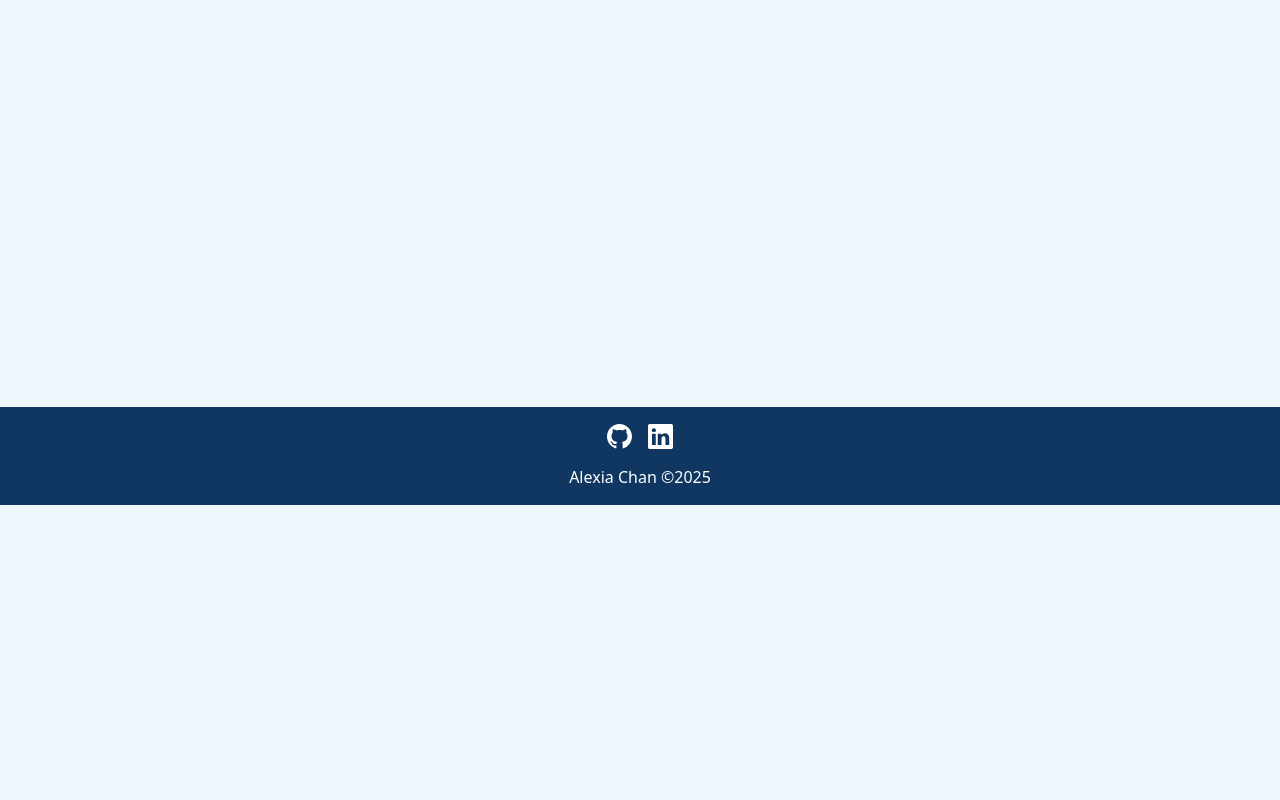
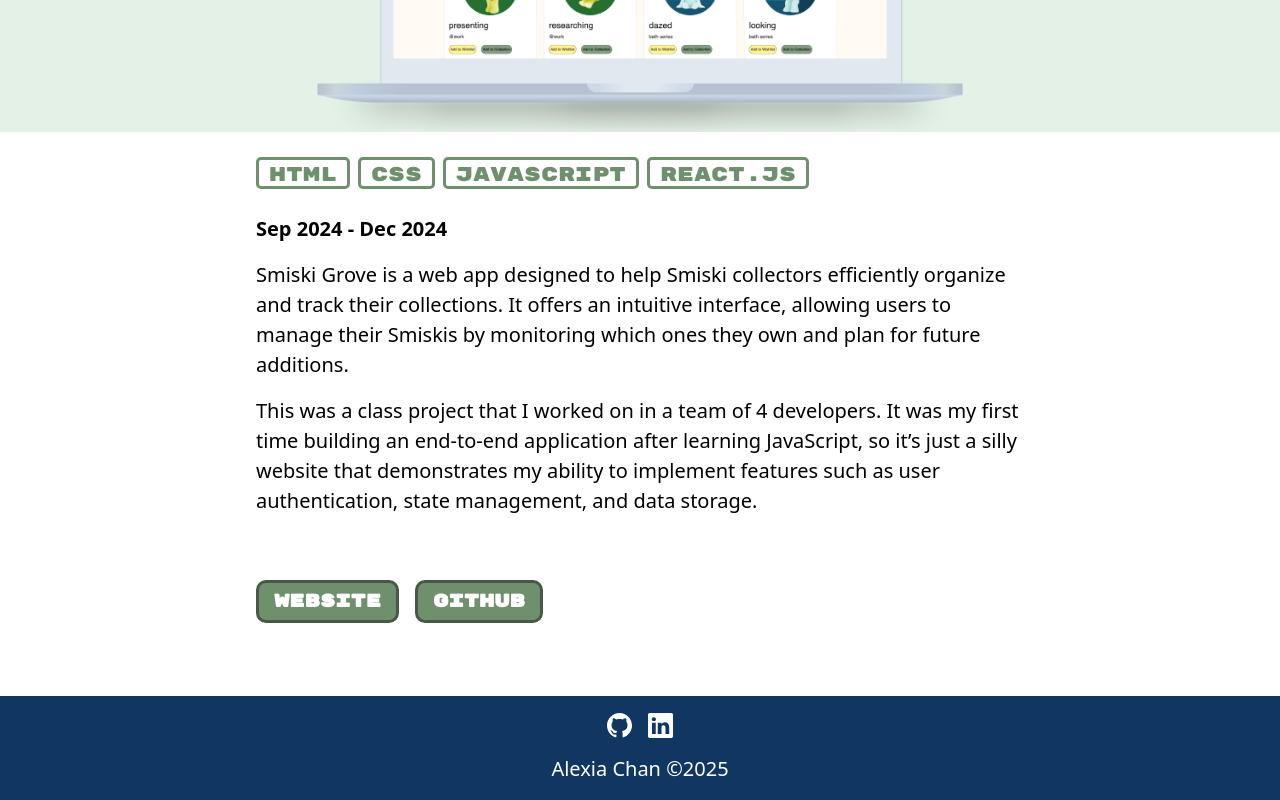
Before and after one commit to achan124/portfolio, a React (Vite) app: page /smiski in a window 1280 px wide. Shown: the part 543-1343 px from the top of the page. Before the commit the page ends 1048 px from the top, so only its background shows below. Built offline with nearby package versions, Linux system fonts and the light colour scheme.

Commit message:
smiski page

```diff
--- a/src/pages/projects/DawgRide.jsx
+++ b/src/pages/projects/DawgRide.jsx
@@ -1,22 +1,22 @@
-import "./dawgride.css";
+import "./project.css";
 
 import { Navbar } from "../../components/Navbar"
 import { Footer } from "../../components/Footer";
 
 export function DawgRide() {
     return (
-        <div style={{backgroundColor: "white"}} className="dawgRide">
+        <div style={{backgroundColor: "white"}} className="dawgRide project">
             <Navbar />
-            <h1>DawgRide</h1>
+            <h1 className="text-center" style={{color: "#1A0A3A"}}>DawgRide</h1>
             <div style={{backgroundColor: "#D8D4E0"}} className="d-flex justify-content-center">
-                <img src="../../public/img/dawgride/dawgRidePurple.png" className="dawgrideimg"></img>
+                <img src="../../public/img/dawgride/dawgRidePurple.png" className="header-image"></img>
             </div>
 
             <div className="content-container">
-                <div className="tech-stack">
-                    <p>React Native</p>
+                <div>
+                    <p className="tech-stack">React Native</p>
                 </div>
-                <p>Jan 2024 - Mar 2024</p>
+                <p><strong>Jan 2025 - Mar 2025</strong></p>
                 <p>DawgRide is a mobile app that enhances the safety and convenience of late-night commutes for the UW
                     community by building on existing Husky NightRide and SafeTrip services.</p>
 
@@ -131,7 +131,7 @@ export function DawgRide() {
                         <li><strong>Safety Map:</strong> Allows users to report and review suspicious activity on campus.</li>
                         <li><strong>Info/FAQ Section:</strong> Educates users on Husky NightRide, SafeTrip, and DawgRide usage.</li>
                     </ul>
-                    <a href="https://github.com/achan124/dawgRide" target="_blank"><h4 className="mt-5 pt-5">View on GitHub</h4></a>
+                    <button href="https://github.com/achan124/dawgRide" target="_blank" className="mt-5 project-button">GitHub</button>
                 </div>
             </div>
             <Footer />
--- a/src/pages/projects/SmiskiGrove.jsx
+++ b/src/pages/projects/SmiskiGrove.jsx
@@ -1,11 +1,37 @@
+import "./project.css";
+
 import { Navbar } from "../../components/Navbar"
 import { Footer } from "../../components/Footer";
 
 export function SmiskiGrove() {
     return (
-        <div>
+        <div style={{backgroundColor: "white"}} className="smiski project">
             <Navbar />
-            <div className="contentBody">
+            <h1 className="text-center" style={{color: "#79A07D"}}>Smiski Grove</h1>
+            <div style={{backgroundColor: "#E4F1E6"}} className="d-flex justify-content-center">
+                <img src="../../public/img/smiski/smiskiGreen.png" className="header-image"></img>
+            </div>
+            <div className="content-container">
+
+                <div className="d-flex gap-2">
+                    <p className="tech-stack">HTML</p>
+                    <p className="tech-stack">CSS</p>
+                    <p className="tech-stack">JavaScript</p>
+                    <p className="tech-stack">React.js</p>
+                </div>
+                <p><strong>Sep 2024 - Dec 2024</strong></p>
+                <p>
+                    Smiski Grove is a web app designed to help Smiski collectors efficiently organize and track their
+                    collections. It offers an intuitive interface, allowing users to manage their Smiskis by monitoring
+                    which ones they own and plan for future additions.
+                </p>
+                <p>
+                    This was a class project that I worked on in a team of 4 developers. It was my first time building an
+                    end-to-end application after learning JavaScript, so it’s just a silly website that demonstrates
+                    my ability to implement features such as user authentication, state management, and data storage.
+                </p>
+                <button className="my-5 me-3 project-button">Website</button>
+                <button className="my-5 project-button">GitHub</button>
 
             </div>
             <Footer />
--- a/src/pages/projects/dawgride.css
+++ b/src/pages/projects/project.css
@@ -1,4 +1,4 @@
-.dawgRide * {
+.project * {
     color: black;
 }
 
@@ -9,11 +9,6 @@
 .content-group {
     margin-top: 200px;
     margin-bottom: 100px;
-}
-
-.dawgRide h1 {
-    color: #1A0A3A;
-    text-align: center;
 }
 
 .dawgRide h2 {
@@ -33,7 +28,7 @@
     font-size: 30px;
 }
 
-.dawgRide p {
+.project p {
     font-size: 20px;
 }
 
@@ -41,28 +36,30 @@
     list-style: disc;
 }
 
-.dawgRide li, .dawgRide strong {
+.dawgRide li, .project strong {
     font-size: 20px;
 }
 
-.dawgrideimg {
+.header-image {
     width: 60vw;
     min-width: 375px;
     max-width: 1000px;
 }
 
 .tech-stack {
+    font-family: "Rubik Mono One";
+    color: #1A0A3A;
+    padding: 0px 10px;
     display: inline-block;
     height: 32px;
     border: 3px solid #1A0A3A;
-    border-radius: 10px;
+    border-radius: 5px;
     margin-bottom: 25px;
 }
 
-.tech-stack p {
-    font-family: "Rubik Mono One";
-    color: #1A0A3A;
-    padding: 0px 15px;
+.smiski .tech-stack {
+    border: 3px solid #6F906D;
+    color: #6F906D;
 }
 
 .painpoint {
@@ -92,6 +89,26 @@
     top: -60px;
 }
 
+.project-button {
+    font-family: "Rubik Mono One";
+    padding: 5px 15px;
+    border-radius: 10px;
+    font-size: 18px;
+    font-weight: bold;
+}
+
+.dawgRide .project-button {
+    border: 3px solid #1A0A3A;
+    color: white;
+    background-color: #574879;
+}
+
+.smiski .project-button {
+    border: 3px solid #475945;
+    color: white;
+    background-color: #6F906D;
+}
+
 @media (max-width: 992px) {
     .title {
         padding-top: 100px;
```
Also changed, not shown: public/img/smiski/smiskiGreen.png (added).
